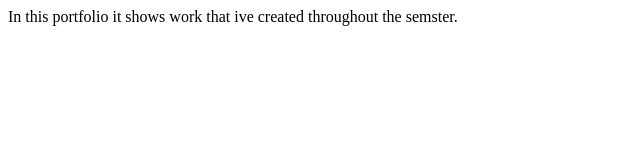
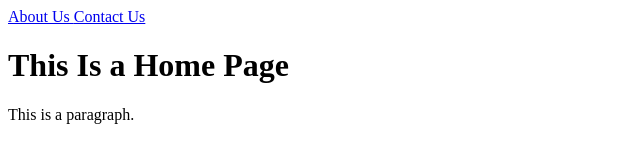
Before and after one commit to ryandyn/Portfolio, a plain HTML site: page index.html in a window 1280 px wide. Shown: the whole page, without its empty margins (0-640 px from the left). Drawn offline with Linux system fonts and the light colour scheme.

Commit message:
Update index.html

```diff
--- a/index.html
+++ b/index.html
@@ -1,13 +1,17 @@
 <! DOCTYPE html>
  <html lang=en>
     <head>
-<title>Ryan Lawson Portfolio </title>
+<title>Ryan Lawson home page </title>
   <meta charset=utf-8>
      </head>
    <body style="backgroud-color:red;">
 
 
-<p>In this portfolio it shows work that ive created throughout the semster.</p>
+<a href="about.html">About Us </a>
+<a href="contact.html" >Contact Us </a>
+
+<h1>This Is a Home Page</h1>
+<p>This is a paragraph.</p>
 
    </body>
 </html>
```
